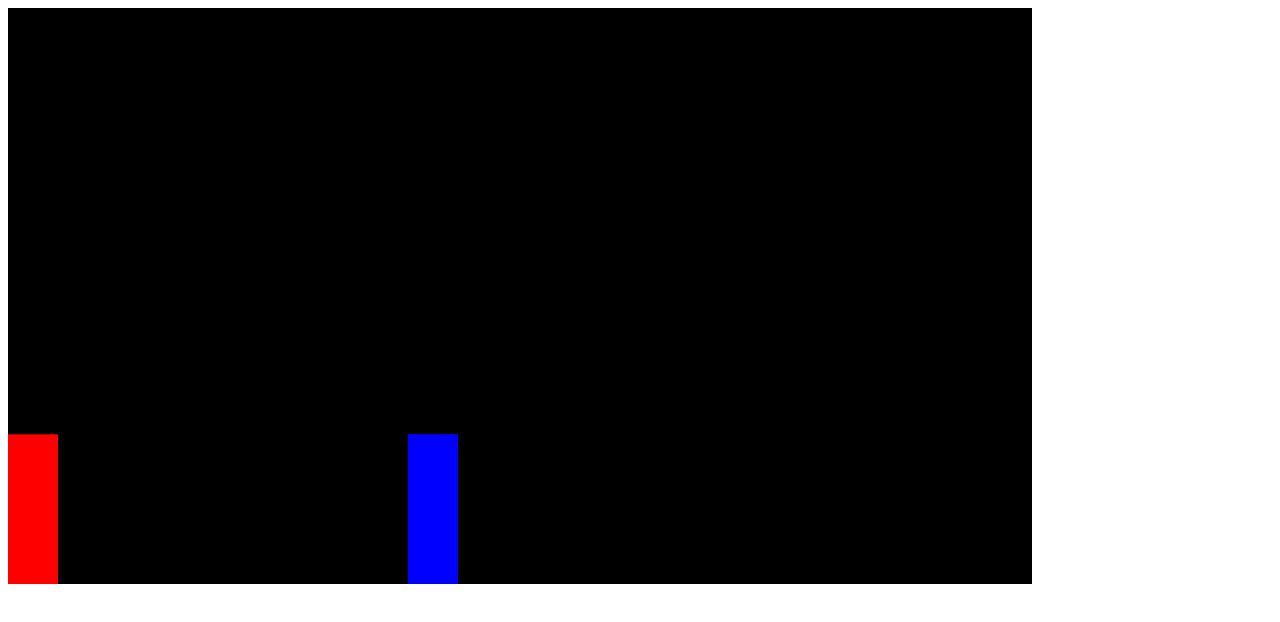
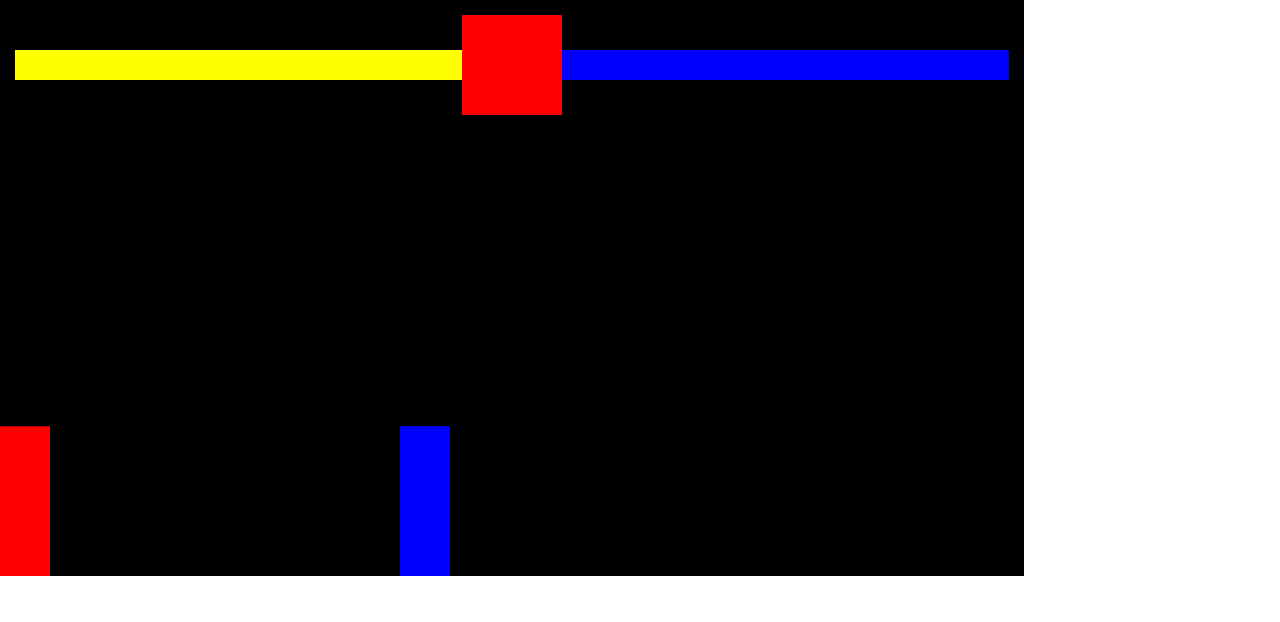
Before and after one commit to rajahn1/fighting-game, a plain HTML site: page index.html in a window 1280 px wide. Drawn offline with Linux system fonts and the light colour scheme.

Commit message:
feat(healthbar): healthbar interaction and ui

```diff
--- a/index.html
+++ b/index.html
@@ -1,4 +1,28 @@
+<!DOCTYPE html>
+<html lang="en">
+<head>
+    <meta charset="UTF-8">
+    <meta http-equiv="X-UA-Compatible" content="IE=edge">
+    <meta name="viewport" content="width=device-width, initial-scale=1.0">
+    <title>Document</title>
+    <link rel="stylesheet" href="style.css">
+</head>
+<body>
+    <div style="position: relative; display: inline-block;">
+        <div style="position:absolute; display: flex; width: 100%; align-items: center; padding: 15px;">
+            <div style="position: relative; height: 30px; width: 100%;">
+                <div style="background-color: yellow; height: 30px;"></div>
+                <div id="playerHealth" style="position: absolute; background-color: blue;"></div>
+            </div>
+            <div style="background-color: red; width: 100px; height: 100px; flex-shrink: 0;";></div>
+            <div style="position: relative; height: 30px; width: 100%;">
+                <div style="background-color: yellow; height: 30px;"></div>
+                <div id="enemyHealth" style="position: absolute; background-color: blue; top: 0; right: 0; bottom: 0; left: 0;"></div>
+            </div>
+        </div>
+        <canvas></canvas>
+    </div>
 
-<canvas> </canvas>
-
-<script src="./index.js"></script>
+    <script src="./index.js"></script>
+</body>
+</html>
--- a/index.js
+++ b/index.js
@@ -27,6 +27,7 @@ class Sprite {
 
         this.color = color;
         this.isAttacking
+        this.health = 100;
     }
 
     draw() {
@@ -171,8 +172,9 @@ function animate(){
         }) &&
         player.isAttacking
         ) {
-        console.log('hit');
         player.isAttacking = false;
+        enemy.health -= 10
+        document.querySelector('#enemyHealth').style.width = enemy.health + '%';
     }
 
     if (
--- /dev/null
+++ b/style.css
@@ -0,0 +1,5 @@
+*{
+    box-sizing: border-box;
+    margin: 0;
+    padding: 0;
+}
```
